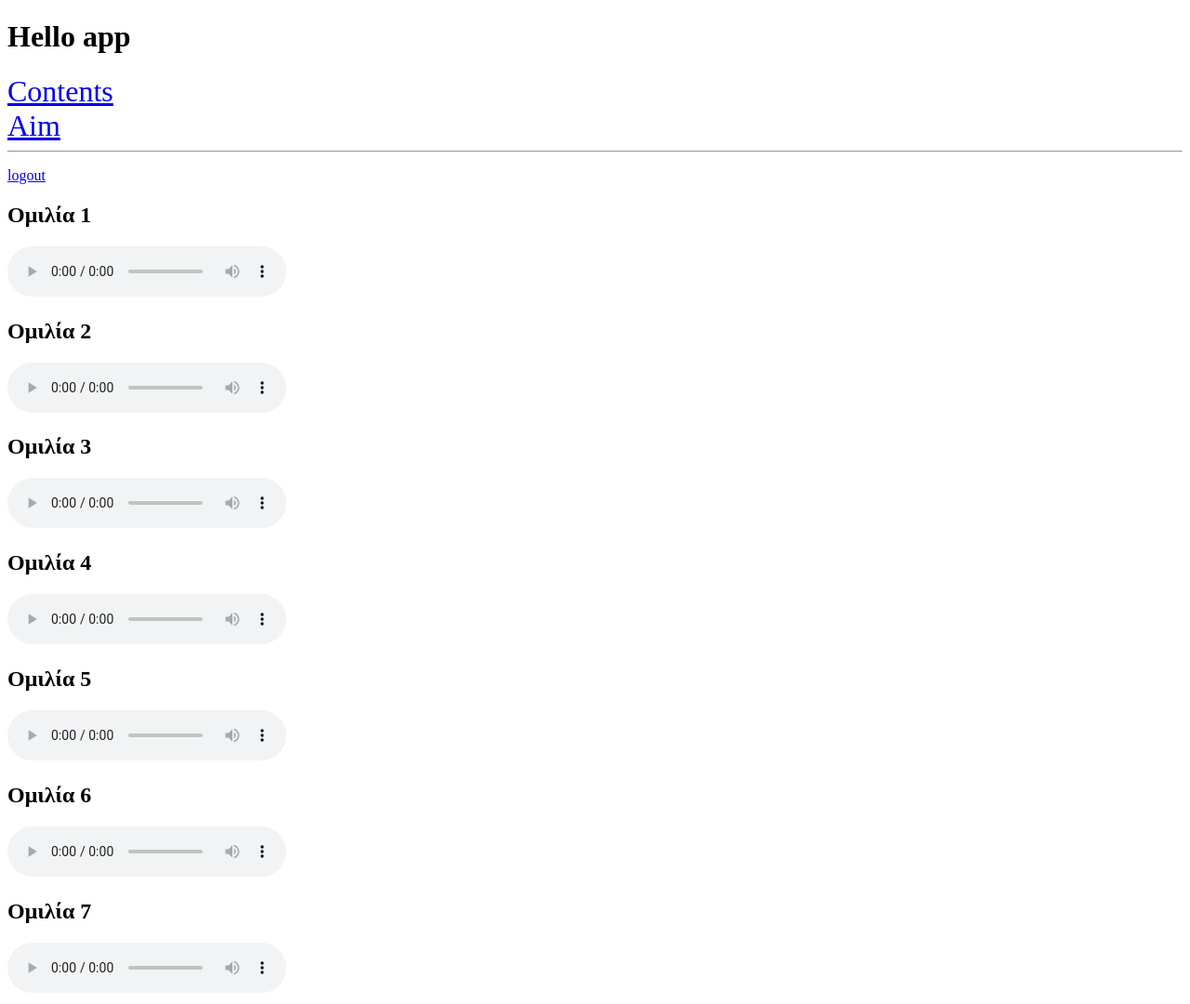
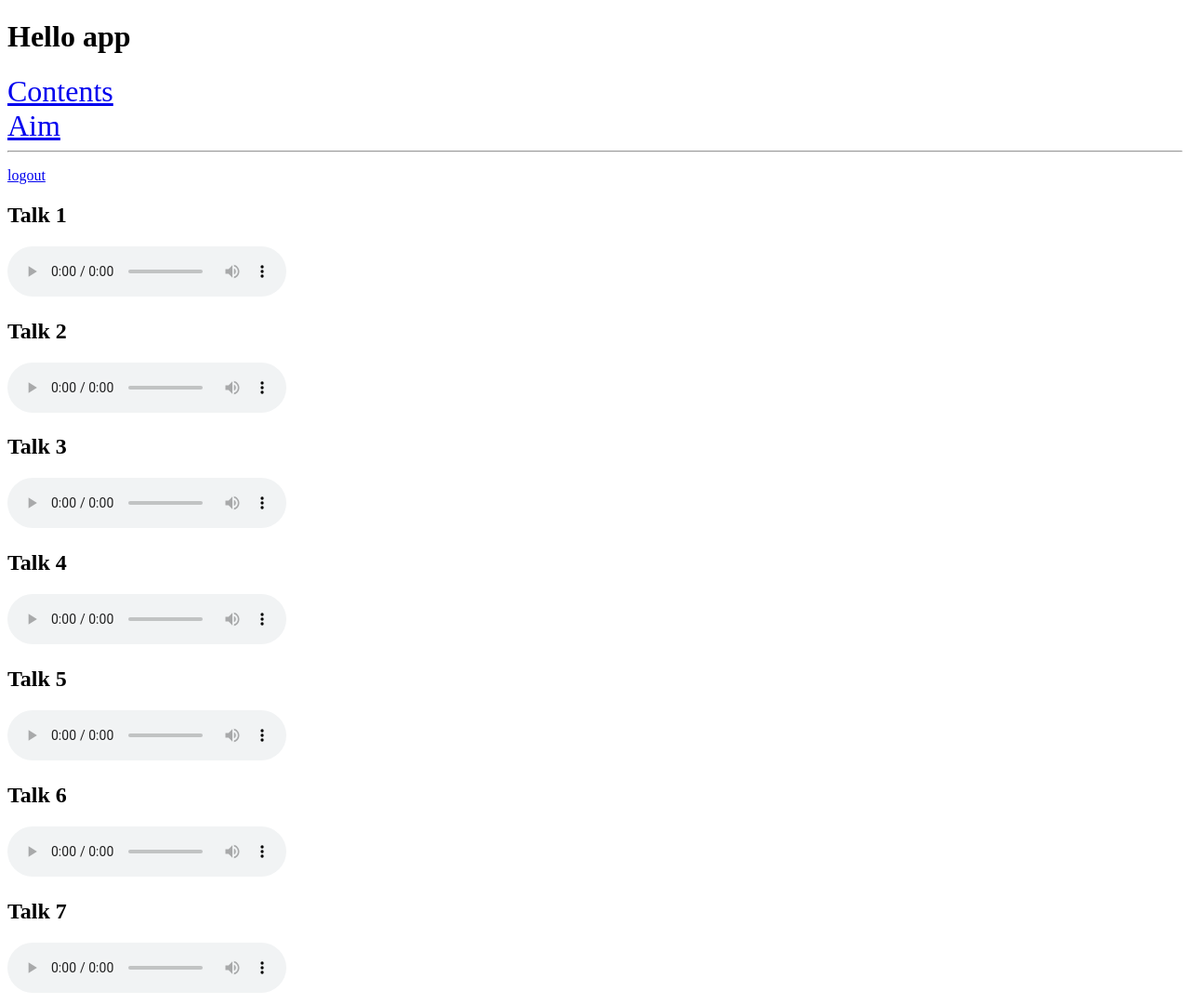
Before and after one commit to kpapdac/heroku-app-template, a Django app: page /kyrhgmata/ in a window 1280 px wide. Shown: the whole page at 93% size. Run offline with Django 3.2, Linux system fonts and the light colour scheme; the visitor is signed in with stand-in values (Sample User, id 1).

Commit message:
change titles to general

```diff
--- a/hello/templates/kyrhgmata.html
+++ b/hello/templates/kyrhgmata.html
@@ -5,46 +5,46 @@
   <p><a href="{% url 'logout' %}">logout</a></p>
   <div class="container">
 
-  <h2>Ομιλία 1</h2>
+  <h2>Talk 1</h2>
 
   <audio controls>
-    <source src="https://omilies-kyklos.s3.eu-west-2.amazonaws.com/static/kyrhgmata/R20190804091714.ogg" type="audio/ogg">
+    <source src="https://xxxxxx.s3.eu-west-2.amazonaws.com/static/xxxx.ogg" type="audio/ogg">
   </audio>
 
-  <h2>Ομιλία 2</h2>
+  <h2>Talk 2</h2>
 
   <audio controls>
-    <source src="https://omilies-kyklos.s3.eu-west-2.amazonaws.com/static/kyrhgmata/R20190929092848.ogg" type="audio/ogg">
+    <source src="https://xxxxx.s3.eu-west-2.amazonaws.com/static/xxxx.ogg" type="audio/ogg">
   </audio>
 
-  <h2>Ομιλία 3</h2>
+  <h2>Talk 3</h2>
 
   <audio controls>
-    <source src="https://omilies-kyklos.s3.eu-west-2.amazonaws.com/static/kyrhgmata/R20191028092737.ogg" type="audio/ogg">
+    <source src="https://xxxxx.s3.eu-west-2.amazonaws.com/static/xxxxx.ogg" type="audio/ogg">
   </audio>
 
-  <h2>Ομιλία 4</h2>
+  <h2>Talk 4</h2>
 
   <audio controls>
-    <source src="https://omilies-kyklos.s3.eu-west-2.amazonaws.com/static/kyrhgmata/R20191115003323.ogg" type="audio/ogg">
+    <source src="https://xxxxx.s3.eu-west-2.amazonaws.com/static/xxxxx.ogg" type="audio/ogg">
   </audio>
 
-  <h2>Ομιλία 5</h2>
+  <h2>Talk 5</h2>
 
   <audio controls>
-    <source src="https://omilies-kyklos.s3.eu-west-2.amazonaws.com/static/kyrhgmata/R20191201092712.ogg" type="audio/ogg">
+    <source src="https://xxxxx.s3.eu-west-2.amazonaws.com/static/xxxxx.ogg" type="audio/ogg">
   </audio>
 
-  <h2>Ομιλία 6</h2>
+  <h2>Talk 6</h2>
 
   <audio controls>
-    <source src="https://omilies-kyklos.s3.eu-west-2.amazonaws.com/static/kyrhgmata/R20200105090449.ogg" type="audio/ogg">
+    <source src="https://xxxxx.s3.eu-west-2.amazonaws.com/static/xxxxx.ogg" type="audio/ogg">
   </audio>
 
-  <h2>Ομιλία 7</h2>
+  <h2>Talk 7</h2>
 
   <audio controls>
-    <source src="https://omilies-kyklos.s3.eu-west-2.amazonaws.com/static/kyrhgmata/R20200216093604.ogg" type="audio/ogg">
+    <source src="https://xxxxx.s3.eu-west-2.amazonaws.com/static/xxxxx.ogg" type="audio/ogg">
   </audio>
 
 </div>
```
